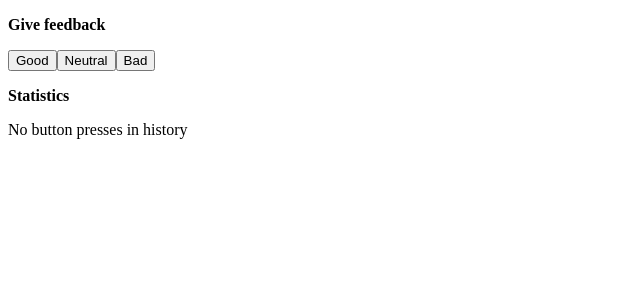
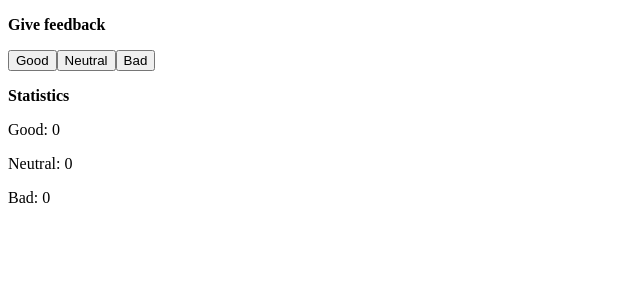
Before and after one commit to stylized-substance/Full-Stack-open-2022, a React (Create React App) app in the folder part1/unicafe/: page / in a window 1280 px wide. Shown: the top 300 px of the page, without its empty margins (0-640 px from the left). Built offline with nearby package versions, Linux system fonts and the light colour scheme.

Commit message:
working stats

```diff
--- a/part1/unicafe/src/App.js
+++ b/part1/unicafe/src/App.js
@@ -64,7 +64,15 @@ const App = () => {
       <p>
         <b>Statistics</b>
       </p>
-      <History allClicks={allClicks} />
+      <p>
+        Good: {good}
+      </p>
+      <p>
+        Neutral: {neutral}
+      </p>
+      <p>
+        Bad: {bad}
+      </p>
     </div>
 
   )
```
